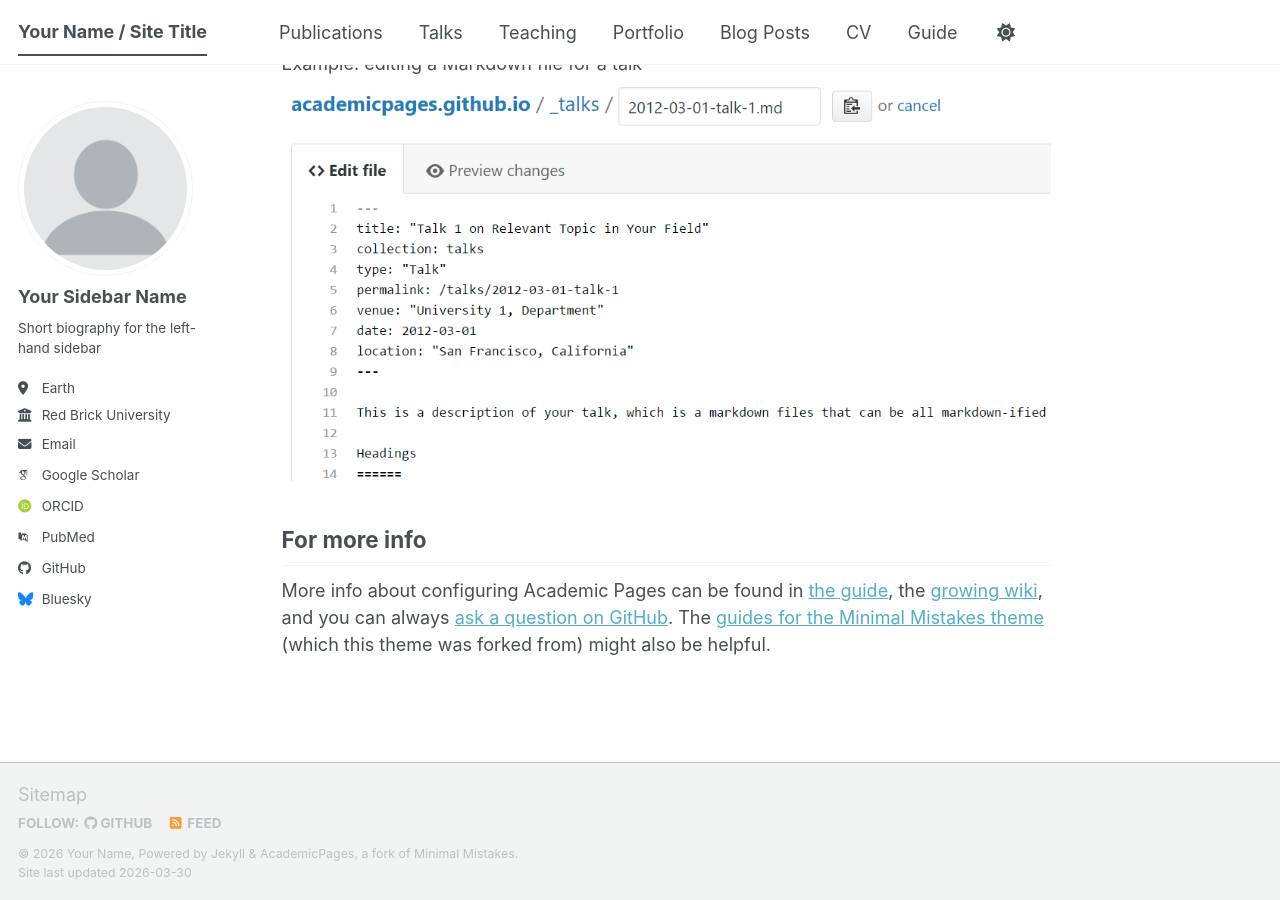
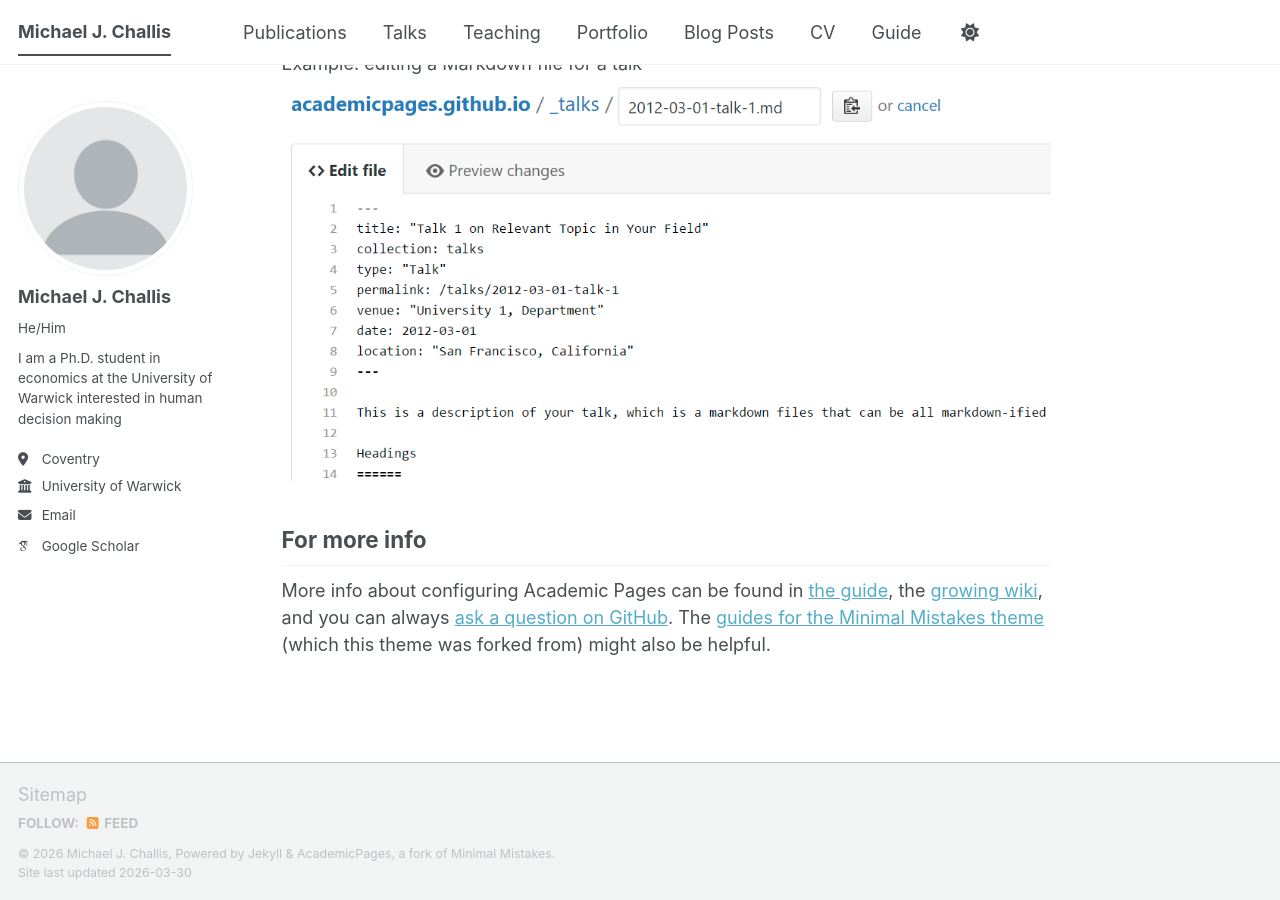
Before and after one commit to MichaelChallis/MichaelChallis.github.io, a Jekyll site: the page built from _pages/about.md, in a window 1280 px wide and 900 px high, scrolled down 2720 px. Built offline with Jekyll 4.4.1, drawn with Linux system fonts in a browser that asks for light colours; some web fonts are replaced; a script bundle is joined from its source files by our own code; library files that are not in the unit come from our copies.

Commit message:
Update _config.yml

```diff
--- a/_config.yml
+++ b/_config.yml
@@ -9,14 +9,14 @@
 # Basic Site Settings
 locale                   : "en-US"
 site_theme               : "default" # The available themes options are "default", "air", "sunrise", "mint", "dirt" and "contrast"
-title                    : "Your Name / Site Title"
+title                    : "Michael J. Challis"
 title_separator          : "-"
-name                     : &name "Your Name"
-description              : &description "Your Name's academic portfolio"   # Update this with a general description of your site, this is the default if not overridden by a page
-url                      : https://academicpages.github.io # The base hostname & protocol for your site e.g. "https://[your GitHub username].github.io",
+name                     : &name "Michael J. Challis"
+description              : &description "Michael's academic portfolio"   # Update this with a general description of your site, this is the default if not overridden by a page
+url                      : https://MichaelChallis.github.io # The base hostname & protocol for your site e.g. "https://[your GitHub username].github.io",
                                                            # or if you already have some other page hosted on Github then use "https://[your GitHub username].github.io/[Your Repo Name]"
 baseurl                  : "" # the subpath of your site, e.g. "/blog"
-repository               : "academicpages/academicpages.github.io"
+repository               : "MichaelChallis/MichaelChallis.github.io"
 
 # Site Author - The following control what appear as part of the author content on the side bar.
 #               If a field is blank the icon and link will not appear, otherwise it will be shown.
@@ -24,24 +24,24 @@
 author:
   # Biographic information
   avatar           : "profile.png"
-  name             : "Your Sidebar Name"
-  pronouns         : # example: "she/her"
-  bio              : "Short biography for the left-hand sidebar"
-  location         : "Earth"
-  employer         : "Red Brick University"
+  name             : "Michael J. Challis"
+  pronouns         : "He/Him"
+  bio              : "I am a Ph.D. student in economics at the University of Warwick interested in human decision making"
+  location         : "Coventry"
+  employer         : "University of Warwick"
   uri              : # URL
-  email            : "none@example.org"
+  email            : "Michael.Challis@Warwick.ac.uk"
 
   # Academic websites
   academia         : # URL
   arxiv            : # URL - Update with the correct link to your profile
-  googlescholar    : "https://scholar.google.com/citations?user=PS_CX0AAAAAJ"
+  googlescholar    : "https://scholar.google.com/citations?user=QVH4CsMAAAAJ&hl=en"
   inspire-hep      : # URL
   impactstory      : # URL
-  orcid            : "https://orcid.org/yourorcidurl"
+  orcid            : # "https://orcid.org/yourorcidurl"
   semantic         : # URL
   ssrn             : # URL
-  pubmed           : "https://www.ncbi.nlm.nih.gov/pubmed/?term=john+snow"
+  pubmed           : # "https://www.ncbi.nlm.nih.gov/pubmed/?term=john+snow"
   researchgate     : # URL
   scopus           : # URL
   zotero           : # URL
@@ -51,13 +51,13 @@
   bitbucket        : # Username - Update with your username on the site
   codepen          : # Username
   dribbble         : # Username
-  github           : "academicpages"
+  github           : # "academicpages"
   kaggle           : # Username
   stackoverflow    : # User number or user number and name (i.e., use "1" or "1/jeff-atwood")
 
   # Social media
   artstation       : # Username
-  bluesky          : "bsky.app" # Replace this with you Bluesky username
+  bluesky          : # "bsky.app" # Replace this with you Bluesky username
   facebook         : # Username
   flickr           : # Username
   foursquare       : # Username
```
